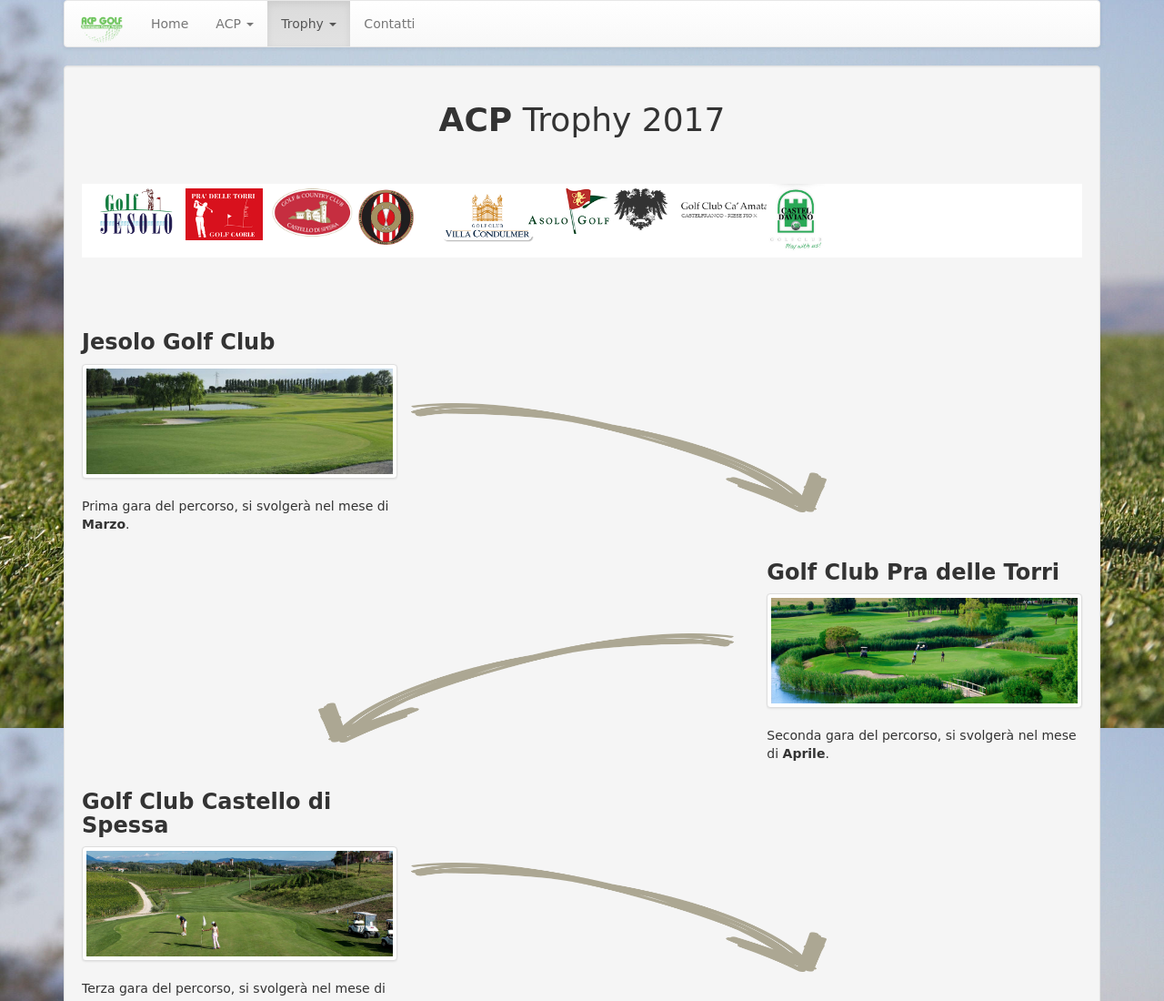
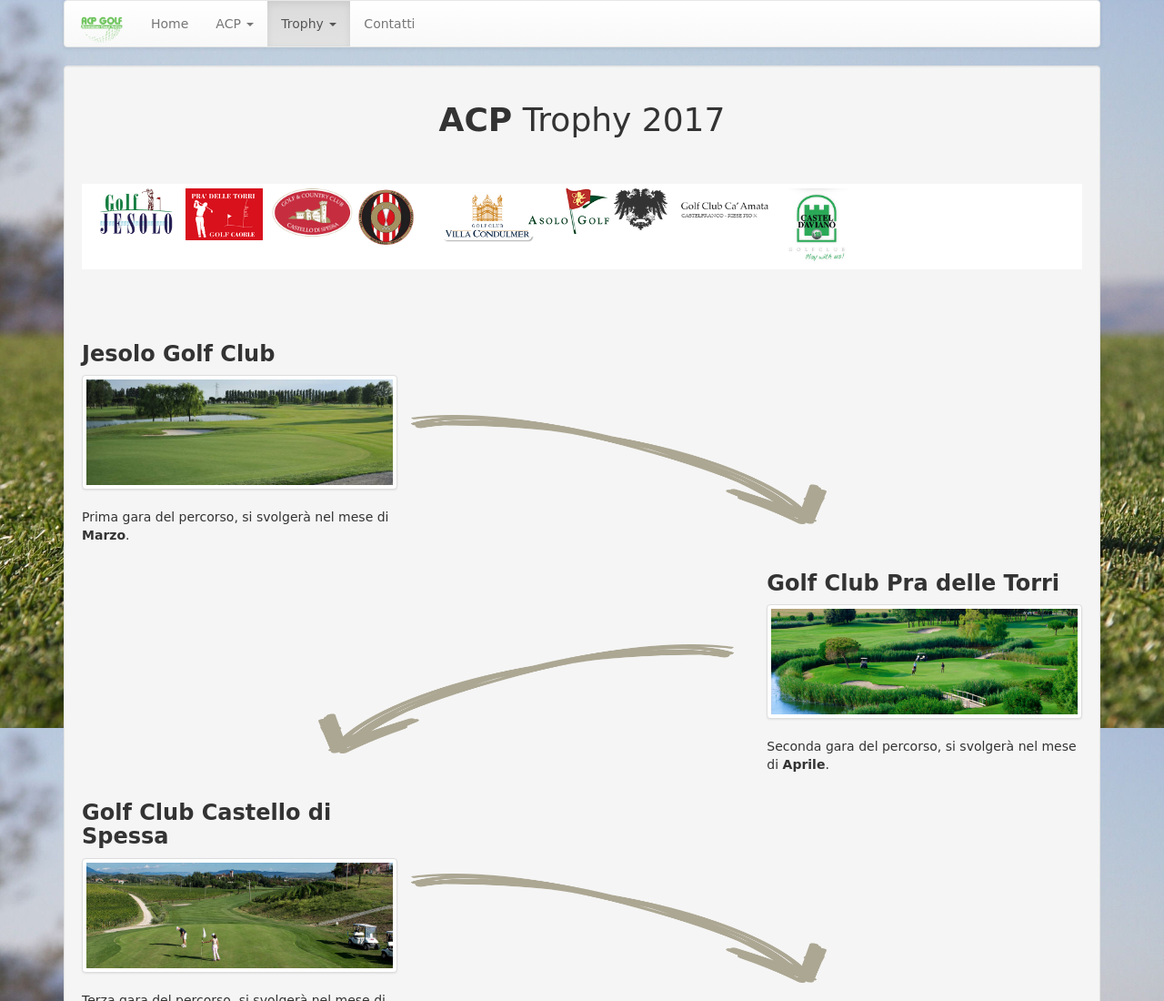
Before and after one commit to atropo/acp, a website: page app/index.html at #!/trophy in a window 1280 px wide. Shown: the top 1100 px of the page at 91% size. Drawn offline with nearby package versions, Linux system fonts and the light colour scheme; files that its build step writes are made by us from their sources; files whose address does not match are found by name; a web font is replaced by a local one.

Commit message:
Fix dimensione logo aviano

```diff
--- a/app/trophy/trophy.html
+++ b/app/trophy/trophy.html
@@ -28,7 +28,7 @@
 			<a href="#gara3" du-smooth-scroll><img class="logo" width="170px" src="img/logos/ca_amata.png" ></a>
 		</div>
 		<div class="col-md-1">
-			<a href="#gara3" du-smooth-scroll><img class="img-responsive"  src="img/logos/aviano.png" ></a>
+			<a href="#gara3" du-smooth-scroll><img class="logo" width="70px" src="img/logos/aviano.png" ></a>
 		</div>
 	</div>
 	</div>
```
